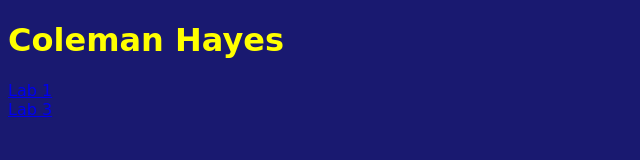
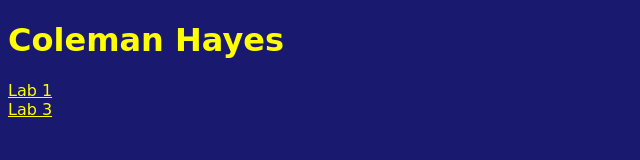
Before and after one commit to jchayes24/jchayes24.github.io, a plain HTML site: page index.html in a window 1280 px wide. Shown: the whole page, without its empty margins (0-640 px from the left). Drawn offline with Linux system fonts and the light colour scheme; a web font is replaced by a local one.

Commit message:
Update mainstylesheet.css

```diff
--- a/mainstylesheet.css
+++ b/mainstylesheet.css
@@ -7,3 +7,6 @@ body{
     background-color: midnightblue;
 
 }
+a{
+    color: yellow;
+}
```
